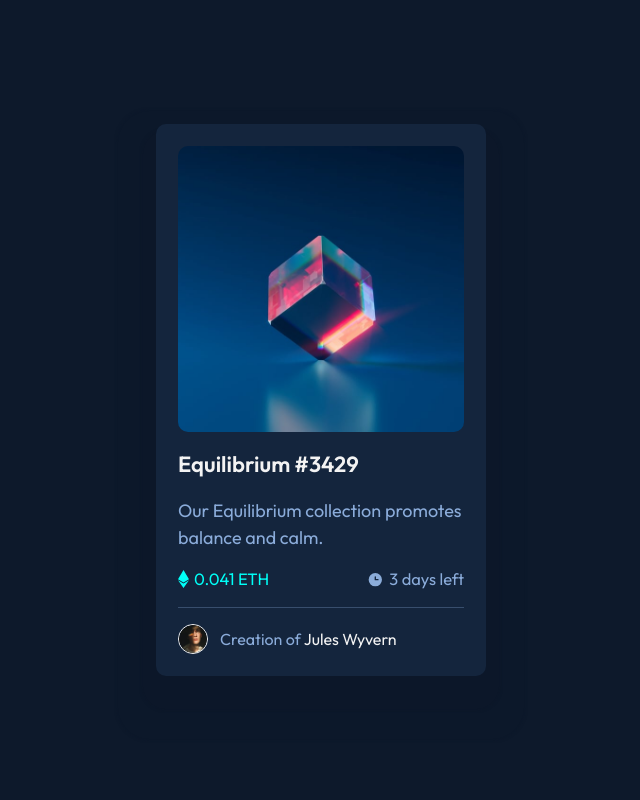
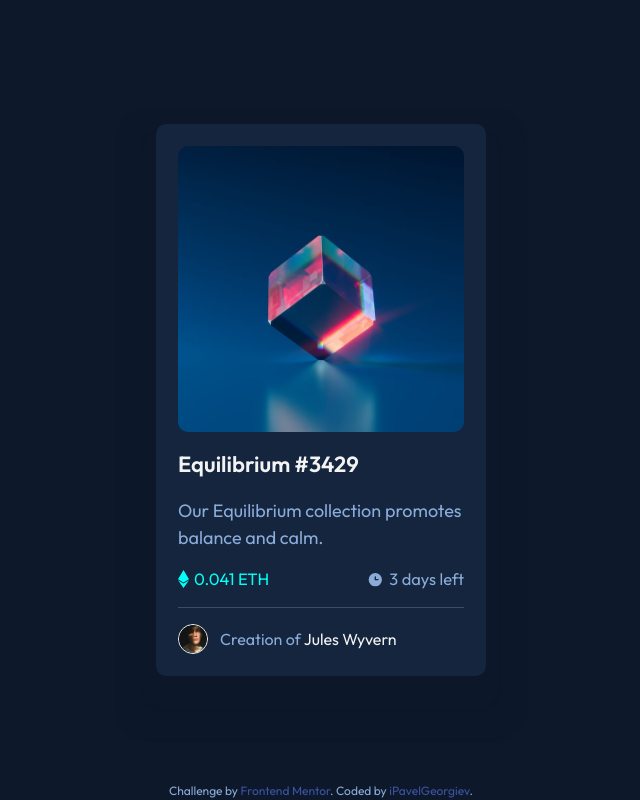
Before and after one commit to iPavelGeorgiev/nft-preview-card-component, a website: page src/index.html in a window 1280 px wide. Shown: the whole page, without its empty margins (319-959 px from the left). Drawn offline with Linux system fonts and the light colour scheme.

Commit message:
Add attribution component

```diff
--- a/src/index.html
+++ b/src/index.html
@@ -37,5 +37,9 @@
       </p>
     </div>
   </main>
+  <footer class="attribution">
+    Challenge by <a href="https://www.frontendmentor.io/challenges/nft-preview-card-component-SbdUL_w0U" target="_blank">Frontend Mentor</a>.
+    Coded by <a href="https://github.com/iPavelGeorgiev">iPavelGeorgiev</a>.
+  </footer>
 </body>
 </html>
--- /dev/null
+++ b/src/scss/components/_attribution.scss
@@ -0,0 +1,12 @@
+.attribution {
+   font-size: 12px;
+   width: fit-content;
+   position: fixed;
+   left: 50%;
+   bottom: 0;
+   transform: translateX(-50%);
+
+   a {
+      color: #3e52a3;
+   }
+}
--- a/src/scss/main.scss
+++ b/src/scss/main.scss
@@ -1,3 +1,4 @@
 @use './base/reset';
 @use './base/base';
 @use './components/card';
+@use './components/attribution';
```
Also changed, not shown: src/css/main.css.
